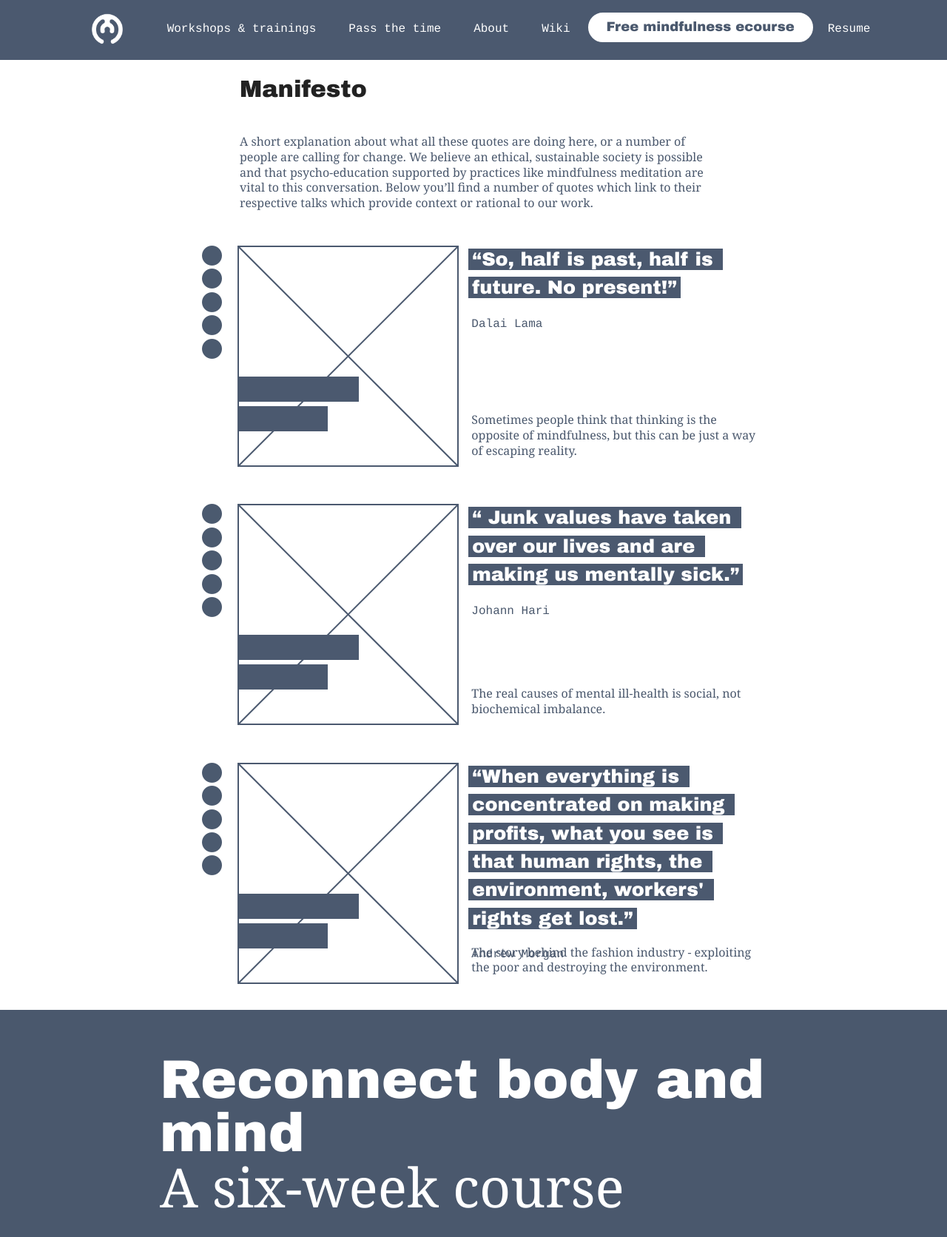
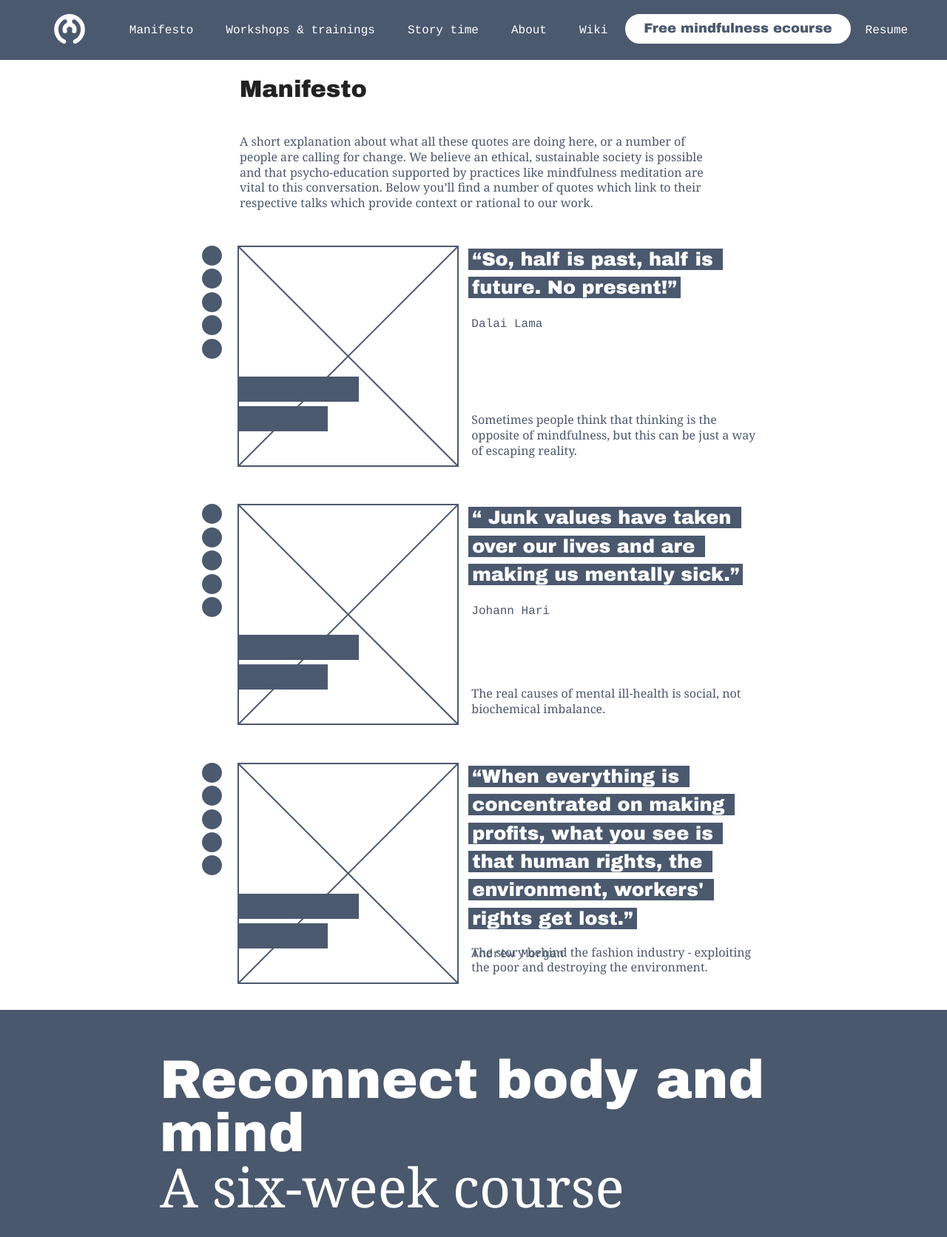
Before and after one commit to emcog/m4c, a Jekyll site: the page built from index.md, in a window 1280 px wide, cut to the strip 0-1776 px from the top of the page. Shown: the top 1672 px of the strip at 74% size. Built offline with Jekyll 4.4.1, drawn with Linux system fonts in a browser that asks for light colours.

Commit message:
debugging nav dropdown-content

```diff
--- a/_includes/nav.html
+++ b/_includes/nav.html
@@ -1,7 +1,7 @@
   <nav id="navTop">
     <div class="dropdown-background">
     </div>
-    <ul class="hasDropdowns">
+    <ul class="has-dropdowns">
       <li>
         <figure class="logo-parent">
           <a href="#">
@@ -10,10 +10,19 @@
         </figure>
       </li>
       <li>
+          <a href="#">
+            <span>Manifesto</span>
+          </a>
+      </li>
+      <li>
         <a href="#">
-          <span>Workshops & trainings
-          </span></a>
-        <ul class="dropdown courses">
+          <span>Workshops & trainings</span>
+        </a>
+        <ul class="dropdown">
+          <li>
+            <span>MBOE</span>
+            <a href="#"></a>
+          </li>
           <li>
             <span>Yoga Changemakers</span>
             <a href="#"></a>
@@ -33,8 +42,8 @@
         </ul>
       </li>
       <li>
-        <a href="#"><span>Pass the time</span></a>
-        <ul class="dropdown courses">
+        <a href="#"><span>Story time</span></a>
+        <ul class="dropdown">
           <li>
             <span class="btn-filter">Read</span>
           </li>
@@ -49,7 +58,7 @@
       </li>
       <li>
         <a href="#"><span>About</span></a>
-        <ul class="dropdown courses">
+        <ul class="dropdown">
           <li>
             <span>People</span>
           </li>
@@ -59,7 +68,6 @@
           <li>
             <span>Intention</span>
           </li>
-
           </li>
         </ul>
       </li>
--- a/_sass/components/_nav-bar.scss
+++ b/_sass/components/_nav-bar.scss
@@ -1,5 +1,5 @@
-  .hasDropdowns > li > a {
-    display: flex;
+  .has-dropdowns > li > a {
+    // display: flex;
     margin: 16px 0 0px 0;
     border-radius: 2px 2px 0px 0px;
     padding: 14px 20px 5px 20px;
@@ -7,8 +7,17 @@
     color: $colour_M4C-wireframe-light;
   }
 
-  .hasDropdowns > .btn-cta > a {
+.has-dropdowns > .btn-cta > a {
   color: $colour_M4C-wireframe-dark;
+}
+
+.has-dropdowns > .btn-cta {
+  margin-top: 19px;
+}
+
+.has-dropdowns {
+  justify-content: center;
+  // align-items: center;
 }
 
   nav ul {
@@ -16,19 +25,16 @@
     margin: 0;
     padding: 0;
     display: flex;
-    justify-content: center;
   }
 
 .dropdown-background {
+    position: absolute;
     width:100%;
-    position: absolute;
-    background: cadetblue;
+    height: 0;
     border-radius: 0px;
     transform-origin: 50% 0;
-    display: flex;
-    justify-content: center;
-    height: 0;
     transition: height 0.6s;
+    background: cadetblue;
 }
 
 .is-open {
@@ -39,30 +45,19 @@
   margin-bottom: var(--nav-dropdown);
 }
 
-
-.hasDropdowns > li > a> span {
+.has-dropdowns > li > a> span {
   height: 1.8rem;
    padding: 0 0.25rem 0 0;
 }
-.hasDropdowns > li > a> span:hover {
+
+.has-dropdowns > li > a> span:hover {
   border-bottom: .5rem solid white;
-}
-
-
-  .courses {
-    min-width:100%;
-  }
-
-  .courses li {
-    margin: 15px 30px 0px 0px;
-    padding: 10px 0;
 }
 
 .dropdown a {
     text-decoration: none;
     color: #ffc600;
  }
-
 
 body {
     margin: 0;
@@ -97,11 +92,10 @@
 }
 
 .dropdown > li {
-  display: flex;
-  align-items: center;
   font-family: var(--font3);
-  margin: 0px 30px 0px 30px;
+  margin: 0px 15px 0px 15px;
   font-size: 1rem;
+  width: 100%f
 }
 
 .tab-enter > a > span {
@@ -123,28 +117,32 @@
 }
 
 .dropdown {
-  opacity: 0;
   position: absolute;
   overflow: hidden;
+  margin: 0;
+  border-radius:2px;
   padding:20px;
   top:-20px;
-  border-radius:2px;
   transform: translateY(100px);
+  opacity: 0;
+  justify-content: center;
+  align-items: flex-start;
+  // display: flex;
 }
 
-.tab-enter .dropdown {
-
+.has-dropdowns > li {
+  display: flex;
+  justify-content: center;
+  position: relative;
+  margin-top: 2px;
 }
 
-.hasDropdowns > li {
-  /*position: relative;*/
-  display:flex;
-  justify-content: center;
+.has-dropdowns > li:first-child {
+  justify-self: start;
+  margin-top: 0px;
 }
 
 .is_tab-enter_active .dropdown {
   opacity: 1;
   transition: opacity .6s cubic-bezier(.95,-1.32,0,1.01);
-   display: flex;
-  justify-content: center;
 }
```
Also changed, not shown: other parts of _includes/nav.html (+1 -2 lines), 5 other files. Lines whose indentation alone changed are shown as unchanged.
